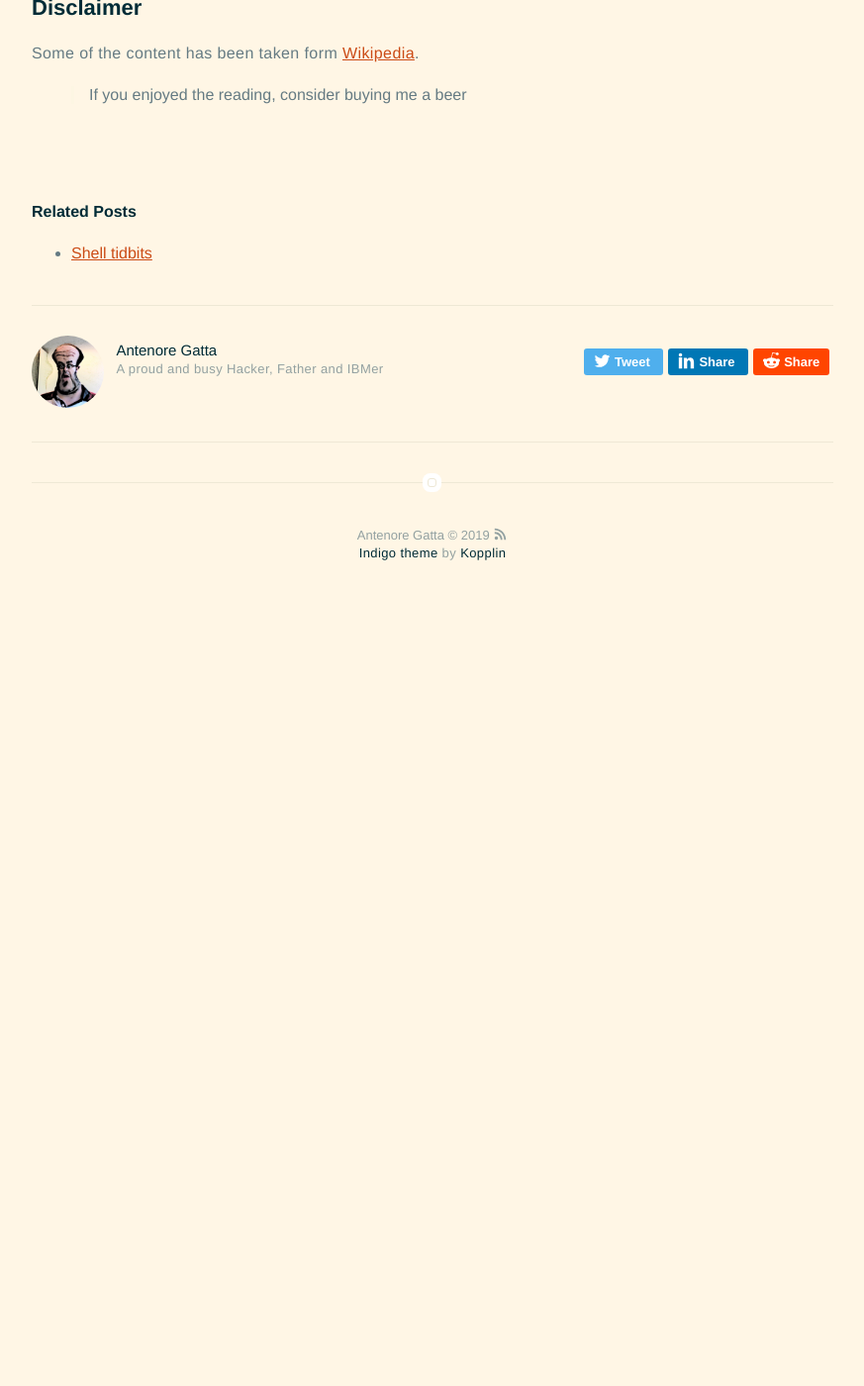
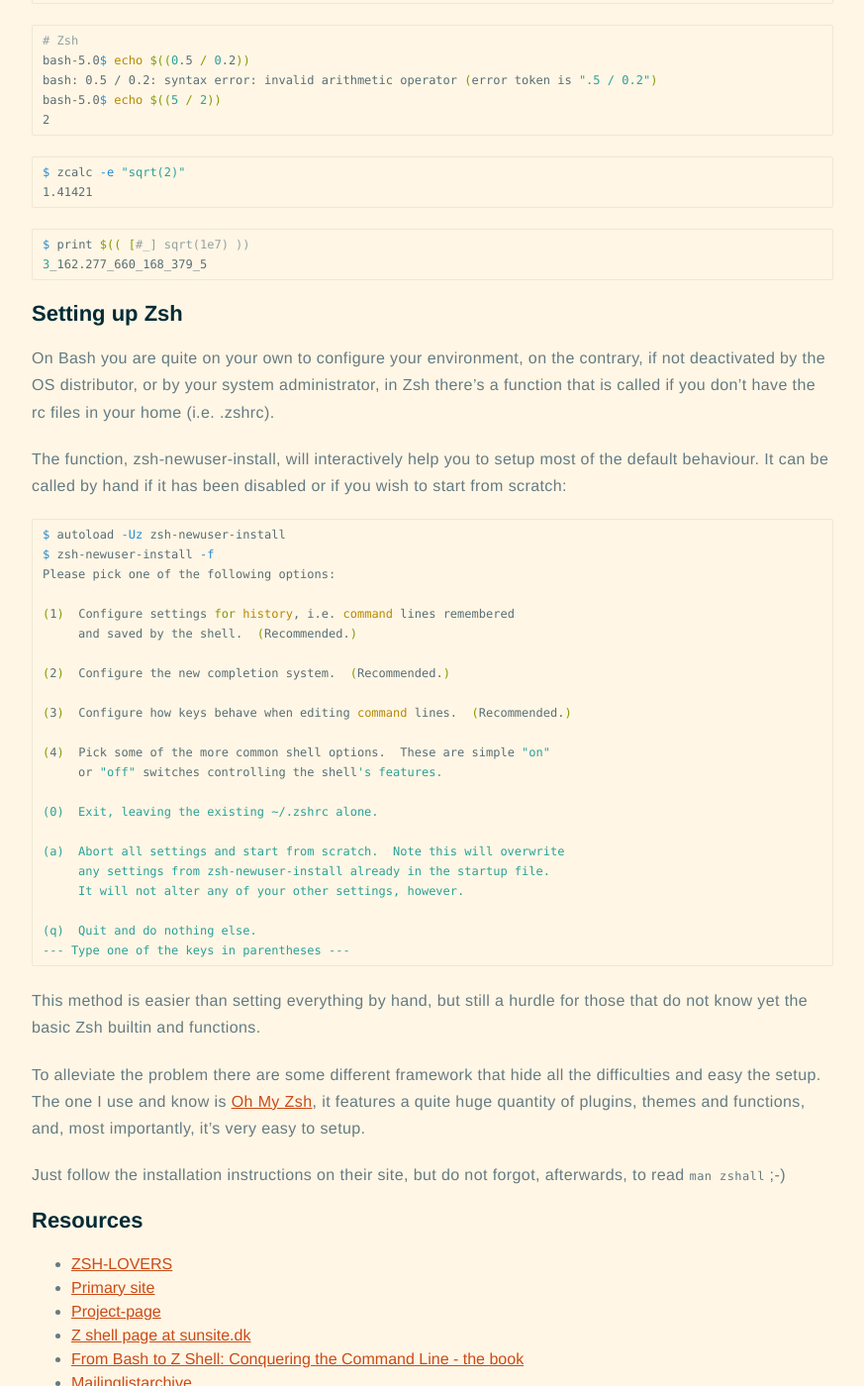
Before and after one commit to antenore/antenore.simbiosi.org, a Jekyll site: the page built from _posts/2019-10-26-zsh-vs-bash.markdown, in a window 1280 px wide and 1400 px high, scrolled down 4107 px. Shown: the whole window at 99% size, without its empty margins (203-1076 px from the left). Built offline with Jekyll 4.4.1, drawn with Linux system fonts in a browser that asks for light colours; a script that is not in the unit is left out; before the commit the page ends 4737 px from its top, so only the background shows below that; some of the changed text lies outside the part shown.

Commit message:
z shell vs bash

```diff
--- a/_posts/2019-10-26-zsh-vs-bash.markdown
+++ b/_posts/2019-10-26-zsh-vs-bash.markdown
@@ -101,6 +101,24 @@ $ ./_posts/2018-06-14-vim-safe.markdown
 
 When "executing" a .markdown file, it will be opened directly with vim.
 
+* Print files modified some days ago
+
+{% highlight sh %}
+$ ls -tld *(m+100)
+-rw-rw-r-- 1 antenore antenore   117 Jun 16  2018 _config-dev.yml
+-rw-rw-r-- 1 antenore antenore   212 Jun 16  2018 Rakefile
+drwxrwxr-x 5 antenore antenore  4096 Jun 16  2018 _sass
+drwxrwxr-x 2 antenore antenore  4096 Jun 12  2018 blog
+-rwxrwxr-x 1 antenore antenore    33 Jun 12  2018 index.html
+-rw-rw-r-- 1 antenore antenore   603 Jun 12  2018 projects.html
+-rw-rw-r-- 1 antenore antenore    24 Jun 12  2018 robots.txt
+-rw-rw-r-- 1 antenore antenore  1451 Jun 12  2018 tags.html
+-rw-rw-r-- 1 antenore antenore   144 Jun 12  2018 travis.sh
+drwxrwxr-x 3 antenore antenore  4096 Jun 12  2018 assets
+-rw-rw-r-- 1 antenore antenore 34466 Jun 12  2018 LICENSE
+-rwxrwxr-x 1 antenore antenore     1 Jun 12  2018 README.md
+-rw-rw-r-- 1 antenore antenore   722 Jun 12  2018 FAQ.md
+{% endhighlight %}
 
 ### Programming
 
@@ -146,7 +164,65 @@ $ print $(( [#_] sqrt(1e7) ))
 
 ## Setting up Zsh
 
+On Bash you are quite on your own to configure your environment, on the contrary, if not deactivated by the OS distributor, or by your system administrator, in Zsh there's a function that is called if you don't have the rc files in your home (i.e. .zshrc).
 
+The function, zsh-newuser-install, will interactively help you to setup most of the default behaviour.
+It can be called by hand if it has been disabled or if you wish to start from scratch:
+
+{% highlight sh %}
+$ autoload -Uz zsh-newuser-install
+$ zsh-newuser-install -f
+Please pick one of the following options:
+
+(1)  Configure settings for history, i.e. command lines remembered
+     and saved by the shell.  (Recommended.)
+
+(2)  Configure the new completion system.  (Recommended.)
+
+(3)  Configure how keys behave when editing command lines.  (Recommended.)
+
+(4)  Pick some of the more common shell options.  These are simple "on"
+     or "off" switches controlling the shell's features.
+
+(0)  Exit, leaving the existing ~/.zshrc alone.
+
+(a)  Abort all settings and start from scratch.  Note this will overwrite
+     any settings from zsh-newuser-install already in the startup file.
+     It will not alter any of your other settings, however.
+
+(q)  Quit and do nothing else.
+--- Type one of the keys in parentheses ---
+{% endhighlight %}
+
+This method is easier than setting everything by hand, but still a hurdle for those that do not know yet the basic Zsh builtin and functions.
+
+To alleviate the problem there are some different framework that hide all the difficulties and easy the setup.
+The one I use and know is [Oh My Zsh](https://ohmyz.sh), it features a quite huge quantity of plugins, themes and functions, and, most importantly, it's very easy to setup.
+
+Just follow the installation instructions on their site, but do not forgot, afterwards, to read `man zshall` ;-)
+
+## Resources
+
+* [ZSH-LOVERS](https://grml.org/zsh/zsh-lovers.html)
+* [Primary site](http://www.zsh.org/)
+* [Project-page](http://sourceforge.net/projects/zsh/)
+* [Z shell page at sunsite.dk](http://zsh.sunsite.dk/)
+* [From Bash to Z Shell: Conquering the Command Line - the book](http://www.bash2zsh.com/)
+* [Mailinglistarchive](http://www.zsh.org/mla/)
+* [ZSH-FAQ](http://zsh.dotsrc.org/FAQ/)
+* [Userguide](http://zsh.sunsite.dk/Guide/)
+* [ZSH-Wiki](http://zshwiki.org/home/)
+* [A short introduction from BYU](http://docs.cs.byu.edu/linux/advanced/zsh.html)
+* [Mouse-Support ;)](http://stchaz.free.fr/mouse.zsh)
+* [Curtains up: introducing the Z shell](http://www-128.ibm.com/developerworks/linux/library/l-z.html?dwzone=linux)
+* [ZSH Prompt introduction](http://aperiodic.net/phil/prompt/)
+* [ft’s zsh configuration](http://ft.bewatermyfriend.org/comp/zsh.html)
+* [Adam’s ZSH page](http://www.adamspiers.org/computing/zsh/)
+* [Zzappers Best of ZSH Tips](http://www.rayninfo.co.uk/tips/zshtips.html)
+* [Zsh Webpage by Christian Schneider](http://www.strcat.de/zsh/)
+* [The zsh-lovers webpage](http://grml.org/zsh/)
+* [IRC channel](#zsh at irc.freenode.org)
+* [The Z shell reference-card (included in the zsh-lovers debian-package)](http://www.bash2zsh.com/zsh_refcard/refcard.pdf)
 
 ## Disclaimer
 
```
